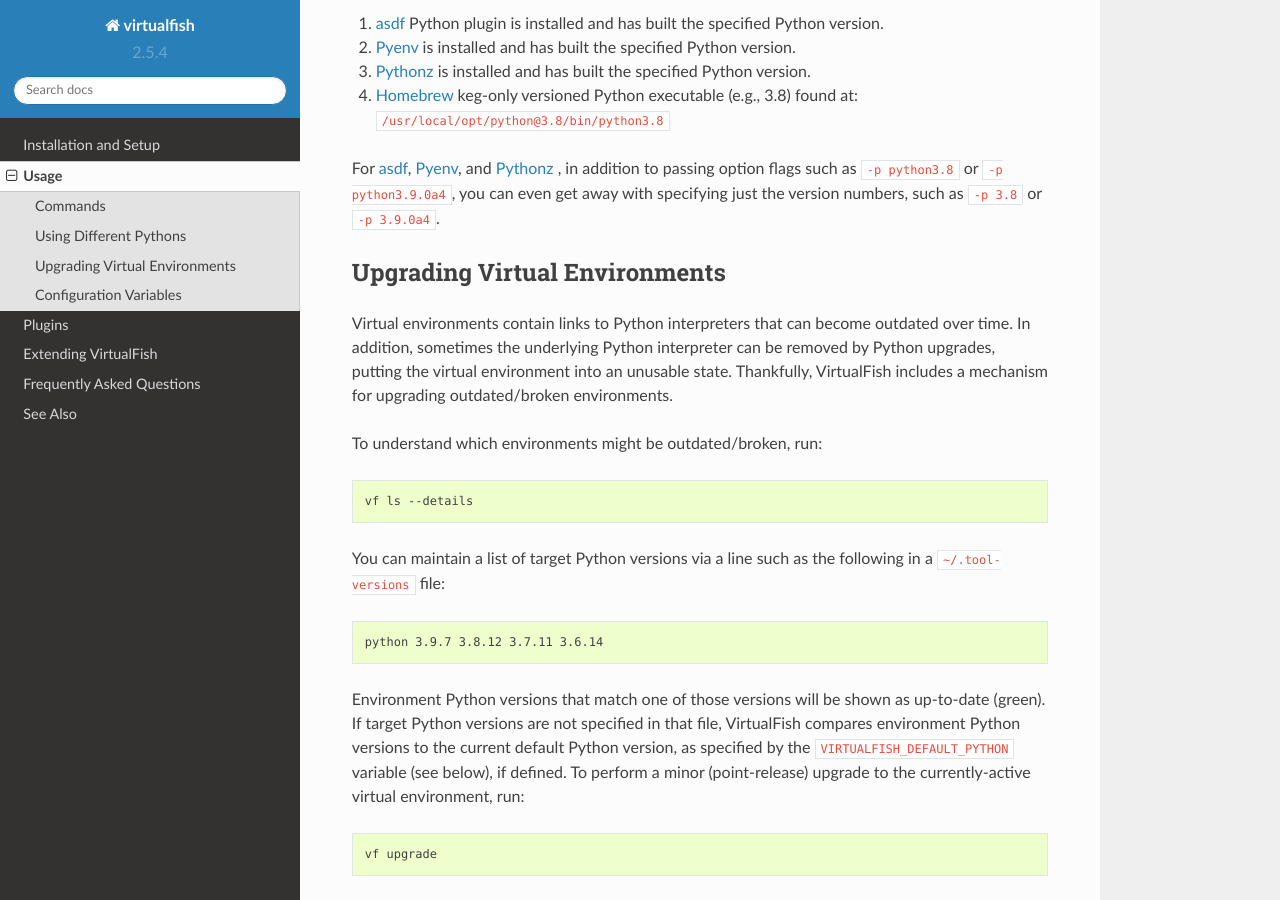
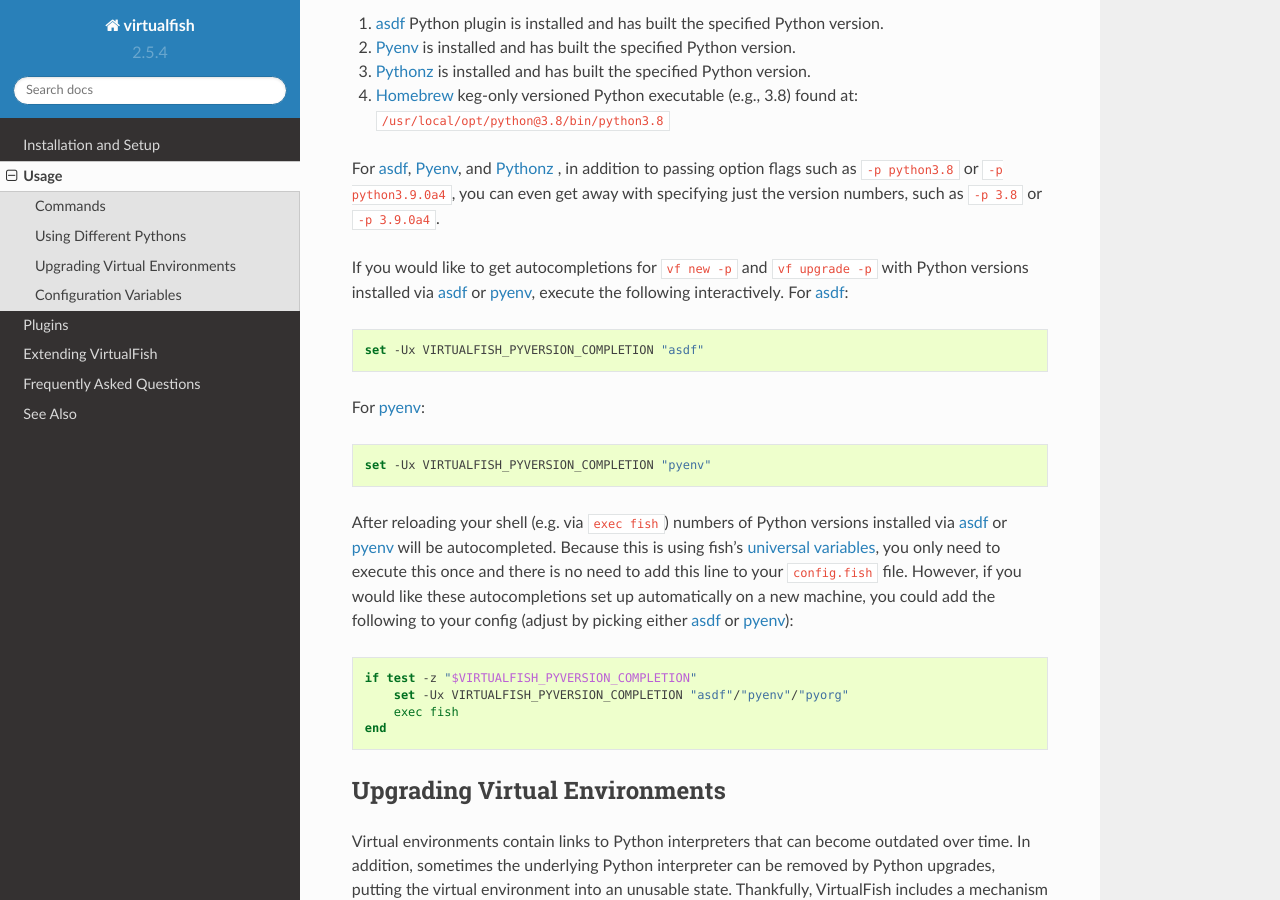
Before and after one commit to justinmayer/virtualfish, a Sphinx documentation site: the page built from docs/usage.rst, in a window 1280 px wide and 900 px high, scrolled down 1324 px. Built offline with Sphinx 7.4.7 and the Read the Docs theme 2.0.0, drawn with Linux system fonts in a browser that asks for light colours.

Commit message:
Add autocompletions for asdf and pyenv versions
Adds autocompletions for `vf new -p` and `vf upgrade -p` to list version
numbers of Python installs from asdf or pyenv.

```diff
--- a/docs/usage.rst
+++ b/docs/usage.rst
@@ -60,6 +60,28 @@
 For asdf_, Pyenv_, and Pythonz_ , in addition to passing option flags such as
 ``-p python3.8`` or ``-p python3.9.0a4``, you can even get away with specifying
 just the version numbers, such as ``-p 3.8`` or ``-p 3.9.0a4``.
+
+If you would like to get autocompletions for ``vf new -p`` and ``vf upgrade -p``
+with Python versions installed via asdf_ or pyenv_, execute the following
+interactively. For asdf_::
+
+    set -Ux VIRTUALFISH_PYVERSION_COMPLETION "asdf"
+
+For pyenv_::
+
+    set -Ux VIRTUALFISH_PYVERSION_COMPLETION "pyenv"
+
+After reloading your shell (e.g. via ``exec fish``) numbers of Python versions
+installed via asdf_ or pyenv_ will be autocompleted. Because this is using fish's
+`universal variables`_, you only need to execute this once and there is no need
+to add this line to your ``config.fish`` file. However, if you would like these
+autocompletions set up automatically on a new machine, you could add the
+following to your config (adjust by picking either asdf_ or pyenv_)::
+
+    if test -z "$VIRTUALFISH_PYVERSION_COMPLETION"
+        set -Ux VIRTUALFISH_PYVERSION_COMPLETION "asdf"/"pyenv"/"pyorg"
+        exec fish
+    end
 
 .. _configuration_variables:
 
@@ -149,3 +171,4 @@
 .. _asdf: https://asdf-vm.com/
 .. _Pyenv: https://github.com/pyenv/pyenv
 .. _Pythonz: https://github.com/saghul/pythonz
+.. _universal variables: https://fishshell.com/docs/current/tutorial.html#universal-variables
```
Also changed, not shown: 1 other file.
